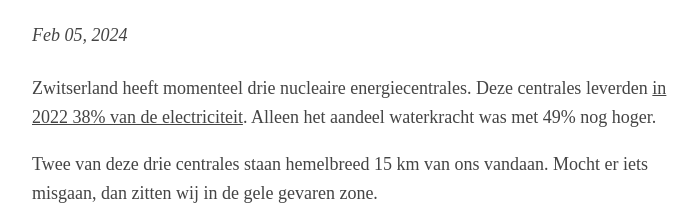
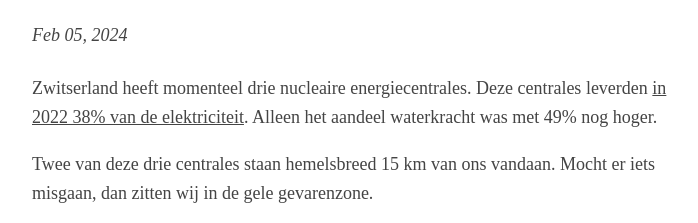
Before and after one commit to Roald87/roaldin.ch, a Jekyll site: the page built from _posts/2024-02-05-jodiumtabletten.md, in a window 1280 px wide. Shown: the part 226-449 px from the top of the page, without its empty margins (283-981 px from the left). Built offline with Jekyll 4.4.1, drawn with Linux system fonts in a browser that asks for light colours; comment, search, counter and statistics services are not loaded.

Commit message:
Spellcheck by ChatGPT

```diff
--- a/_posts/2024-02-05-jodiumtabletten.md
+++ b/_posts/2024-02-05-jodiumtabletten.md
@@ -4,9 +4,9 @@ title: Jodiumtabletten
 image: generated/jodiumtabletten-1-500-aa34f4bb5.webp
 ---
 
-Zwitserland heeft momenteel drie nucleaire energiecentrales. Deze centrales leverden [in 2022 38% van de electriciteit](https://ourworldindata.org/energy/country/switzerland). Alleen het aandeel waterkracht was met 49% nog hoger.
+Zwitserland heeft momenteel drie nucleaire energiecentrales. Deze centrales leverden [in 2022 38% van de elektriciteit](https://ourworldindata.org/energy/country/switzerland). Alleen het aandeel waterkracht was met 49% nog hoger.
 
-Twee van deze drie centrales staan hemelbreed 15 km van ons vandaan. Mocht er iets misgaan, dan zitten wij in de gele gevaren zone.
+Twee van deze drie centrales staan hemelsbreed 15 km van ons vandaan. Mocht er iets misgaan, dan zitten wij in de gele gevarenzone.
 
 {% picture jodiumtabletten-2.png %}
 _Kaartje van [bfe.admin.ch](https://www.bfe.admin.ch/bfe/en/home/supply/nuclear-energy/emergency-protection.html)_
```
